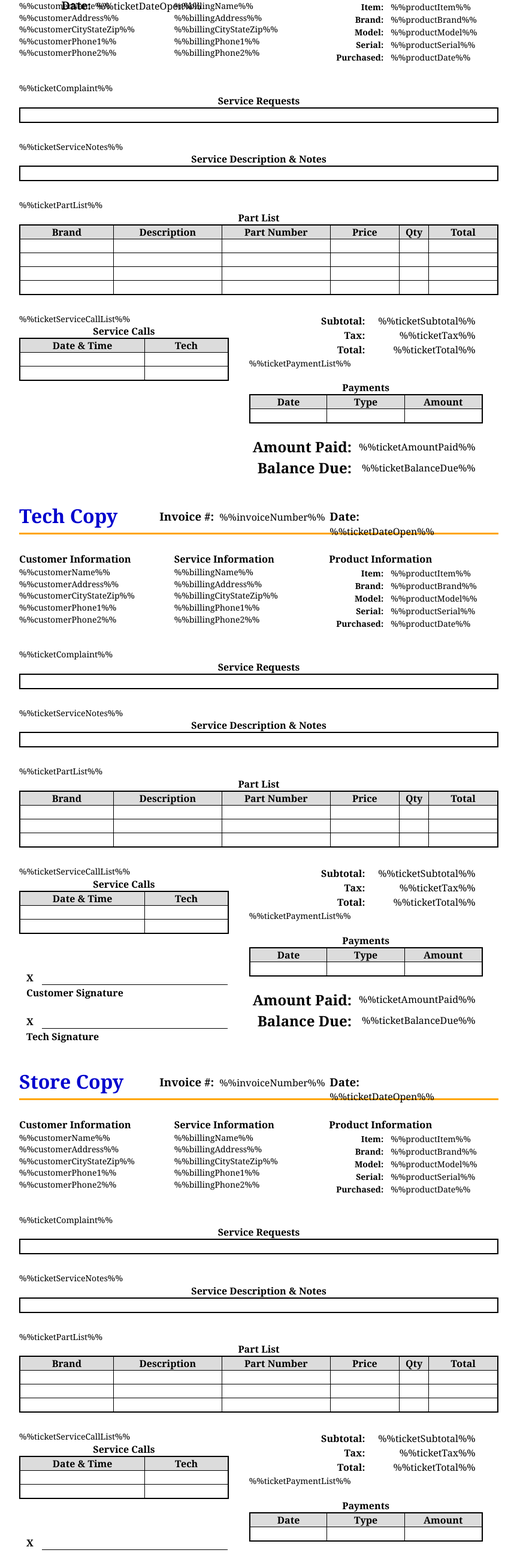
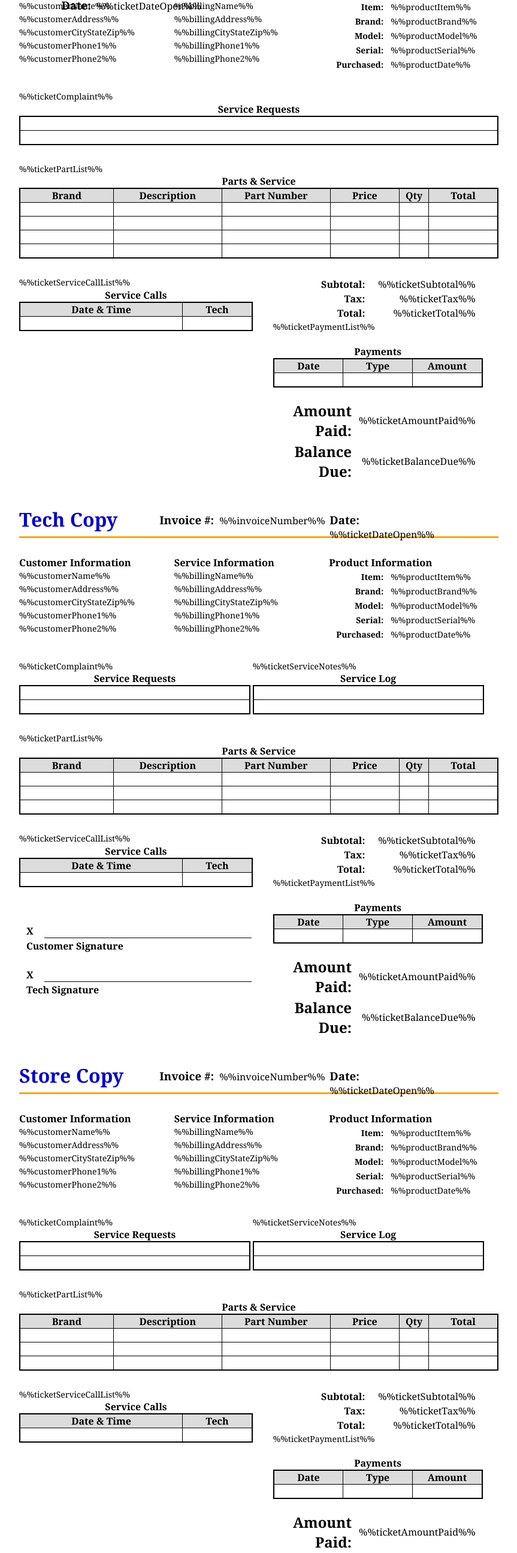
Before and after one commit to costanza5813/invoice-creator, a website: page app/tpl/invoice.tpl.html in a window 1280 px wide. Shown: the part 176-2765 px from the top of the page at 60% size, without its empty margins (208-1071 px from the left). Drawn offline with Linux system fonts and the light colour scheme; files that its build step writes are made by us from their sources; files whose address does not match are found by name.

Commit message:
style(invoice): changing style based on requests

```diff
--- a/app/css/invoice.css
+++ b/app/css/invoice.css
@@ -68,8 +68,12 @@ html, body {
     margin-right: 15px;
 }
 
-.product-info b {
-    margin-right: 10px;
+.product-info tr {
+    line-height: 22px;
+}
+
+.service-description {
+    width: 386px;
 }
 
 .bordered-table {
@@ -92,12 +96,12 @@ td span {
 }
 
 .service-calls {
-    width: 350px;
+    width: 390px;
     margin-right: 30px;
 }
 
 .payments {
-    width: 390px;
+    width: 350px;
 }
 
 .pull-right  {
--- a/app/tpl/invoice.tpl.html
+++ b/app/tpl/invoice.tpl.html
@@ -11,9 +11,9 @@
                 <div class="inline-block full-height" style="width: 500px;">
                     <img src="./img/shoreTVLogo.svg" class="logo">
                     <div class="center align-top inline-block" style="margin-top: 16px; margin-left: 10px; font-size: 12px; line-height: 24px;">
-                        <div>11 East Main Street, Clinton, CT - (860) 669-8007</div>
-                        <div>280 Middlesex Tnpk. Old Saybrook, CT - (860) 388-3040</div>
-                        <div>1416 Gold Star Highway, Groton, CT - (860) 445-2471</div>
+                        <div>11 East Main Street, Clinton, CT | (860) 669-8007</div>
+                        <div>280 Middlesex Tnpk., Old Saybrook, CT | (860) 388-3040</div>
+                        <div>1416 Gold Star Highway, Groton, CT | (860) 445-2471</div>
                     </div>
                 </div>
 
@@ -30,7 +30,7 @@
 
             </div>
 
-            <div class="invoice-section">
+            <div class="invoice-section" style="line-height: 22px;">
 
                 <div class="inline-block customer-info-section align-top">
                     <h3>Customer Information</h3>
@@ -50,7 +50,7 @@
                     <div>%%billingPhone2%%</div>
                 </div>
 
-                <div class="inline-block customer-info-section align-top">
+                <div class="inline-block customer-info-section align-top product-info">
                     <h3>Product Information</h3>
 
                     <table style="font-size: 14px;">
@@ -94,6 +94,9 @@
                             <tr>
                                 <td>&nbsp;</td>
                             </tr>
+                            <tr>
+                                <td>&nbsp;</td>
+                            </tr>
                         </tbody>
                     </table>
                 </div>
@@ -101,24 +104,9 @@
 
             <div class="invoice-section">
 
-                <table class="bordered-table">
-                    <caption><b>Service Description & Notes</b></caption>
-                    <thead></thead>
-                    <tbody>
-                        %%ticketServiceNotes%%
-                        <tr>
-                            <td>&nbsp;</td>
-                        </tr>
-                    </tbody>
-                </table>
-
-            </div>
-
-            <div class="invoice-section">
-
                 <div>
                     <table class="bordered-table">
-                        <caption><b>Part List</b></caption>
+                        <caption><b>Parts & Service</b></caption>
                         <colgroup>
                             <col span="1" style="width: 19%;">
                             <col span="1" style="width: 22%;">
@@ -182,8 +170,8 @@
                     <table class="bordered-table">
                         <caption><b>Service Calls</b></caption>
                         <colgroup>
-                            <col span="1" style="width: 60%;">
-                            <col span="1" style="width: 40%;">
+                            <col span="1" style="width: 70%;">
+                            <col span="1" style="width: 30%;">
                         </colgroup>
                         <thead>
                             <tr>
@@ -193,10 +181,6 @@
                         </thead>
                         <tbody>
                             %%ticketServiceCallList%%
-                            <tr>
-                                <td>&nbsp;</td>
-                                <td>&nbsp;</td>
-                            </tr>
                             <tr>
                                 <td>&nbsp;</td>
                                 <td>&nbsp;</td>
@@ -293,7 +277,7 @@
 
             </div>
 
-            <div class="invoice-section">
+            <div class="invoice-section" style="line-height: 22px;">
 
                 <div class="inline-block customer-info-section align-top">
                     <h3>Customer Information</h3>
@@ -313,7 +297,7 @@
                     <div>%%billingPhone2%%</div>
                 </div>
 
-                <div class="inline-block customer-info-section align-top">
+                <div class="inline-block customer-info-section align-top product-info">
                     <h3>Product Information</h3>
 
                     <table style="font-size: 14px;">
@@ -348,7 +332,7 @@
 
             <div class="invoice-section">
 
-                <div>
+                <div class="inline-block align-top service-description">
                     <table class="bordered-table">
                         <caption><b>Service Requests</b></caption>
                         <thead></thead>
@@ -357,23 +341,29 @@
                             <tr>
                                 <td>&nbsp;</td>
                             </tr>
+                            <tr>
+                                <td>&nbsp;</td>
+                            </tr>
                         </tbody>
                     </table>
                 </div>
-            </div>
 
-            <div class="invoice-section">
 
+                <div class="inline-block align-top service-description">
                     <table class="bordered-table">
-                    <caption><b>Service Description & Notes</b></caption>
+                        <caption><b>Service Log</b></caption>
                         <thead></thead>
                         <tbody>
                             %%ticketServiceNotes%%
                             <tr>
                                 <td>&nbsp;</td>
                             </tr>
+                            <tr>
+                                <td>&nbsp;</td>
+                            </tr>
                         </tbody>
                     </table>
+                </div>
 
             </div>
 
@@ -381,7 +371,7 @@
 
                 <div>
                     <table class="bordered-table">
-                        <caption><b>Part List</b></caption>
+                        <caption><b>Parts & Service</b></caption>
                         <colgroup>
                             <col span="1" style="width: 19%;">
                             <col span="1" style="width: 22%;">
@@ -437,8 +427,8 @@
                     <table class="bordered-table">
                         <caption><b>Service Calls</b></caption>
                         <colgroup>
-                            <col span="1" style="width: 60%;">
-                            <col span="1" style="width: 40%;">
+                            <col span="1" style="width: 70%;">
+                            <col span="1" style="width: 30%;">
                         </colgroup>
                         <thead>
                             <tr>
@@ -448,10 +438,6 @@
                         </thead>
                         <tbody>
                             %%ticketServiceCallList%%
-                            <tr>
-                                <td>&nbsp;</td>
-                                <td>&nbsp;</td>
-                            </tr>
                             <tr>
                                 <td>&nbsp;</td>
                                 <td>&nbsp;</td>
@@ -575,7 +561,7 @@
 
             </div>
 
-            <div class="invoice-section">
+            <div class="invoice-section" style="line-height: 22px;">
 
                 <div class="inline-block customer-info-section align-top">
                     <h3>Customer Information</h3>
@@ -595,7 +581,7 @@
                     <div>%%billingPhone2%%</div>
                 </div>
 
-                <div class="inline-block customer-info-section align-top">
+                <div class="inline-block customer-info-section align-top product-info">
                     <h3>Product Information</h3>
 
                     <table style="font-size: 14px;">
@@ -630,7 +616,7 @@
 
             <div class="invoice-section">
 
-                <div>
+                <div class="inline-block align-top service-description">
                     <table class="bordered-table">
                         <caption><b>Service Requests</b></caption>
                         <thead></thead>
@@ -639,23 +625,29 @@
                             <tr>
                                 <td>&nbsp;</td>
                             </tr>
+                            <tr>
+                                <td>&nbsp;</td>
+                            </tr>
                         </tbody>
                     </table>
                 </div>
-            </div>
 
-            <div class="invoice-section">
 
+                <div class="inline-block align-top service-description">
                     <table class="bordered-table">
-                    <caption><b>Service Description & Notes</b></caption>
+                        <caption><b>Service Log</b></caption>
                         <thead></thead>
                         <tbody>
                             %%ticketServiceNotes%%
                             <tr>
                                 <td>&nbsp;</td>
                             </tr>
+                            <tr>
+                                <td>&nbsp;</td>
+                            </tr>
                         </tbody>
                     </table>
+                </div>
 
             </div>
 
@@ -663,7 +655,7 @@
 
                 <div>
                     <table class="bordered-table">
-                        <caption><b>Part List</b></caption>
+                        <caption><b>Parts & Service</b></caption>
                         <colgroup>
                             <col span="1" style="width: 19%;">
                             <col span="1" style="width: 22%;">
@@ -719,8 +711,8 @@
                     <table class="bordered-table">
                         <caption><b>Service Calls</b></caption>
                         <colgroup>
-                            <col span="1" style="width: 60%;">
-                            <col span="1" style="width: 40%;">
+                            <col span="1" style="width: 70%;">
+                            <col span="1" style="width: 30%;">
                         </colgroup>
                         <thead>
                             <tr>
@@ -733,27 +725,6 @@
                             <tr>
                                 <td>&nbsp;</td>
                                 <td>&nbsp;</td>
-                            </tr>
-                            <tr>
-                                <td>&nbsp;</td>
-                                <td>&nbsp;</td>
-                            </tr>
-                        </tbody>
-                    </table>
-
-                    <table class="signature-table">
-                        <colgroup>
-                            <col span="1" style="width: 10%;">
-                            <col span="1" style="width: 90%;">
-                        </colgroup>
-                        <thead></thead>
-                        <tbody>
-                            <tr>
-                                <td><span><b>X</b></span></td>
-                                <td style="border-bottom: 1px solid">&nbsp</td>
-                            </tr>
-                            <tr>
-                                <td colspan="2"><span><b>Customer Signature</b></span></td>
                             </tr>
                         </tbody>
                     </table>
```
Also changed, not shown: app/index.js (+14 -1 lines), app/tpl/complaint.tpl.html (+3 -1 lines), app/tpl/service-note.tpl.html (+3 -1 lines). Lines whose indentation alone changed are shown as unchanged.
